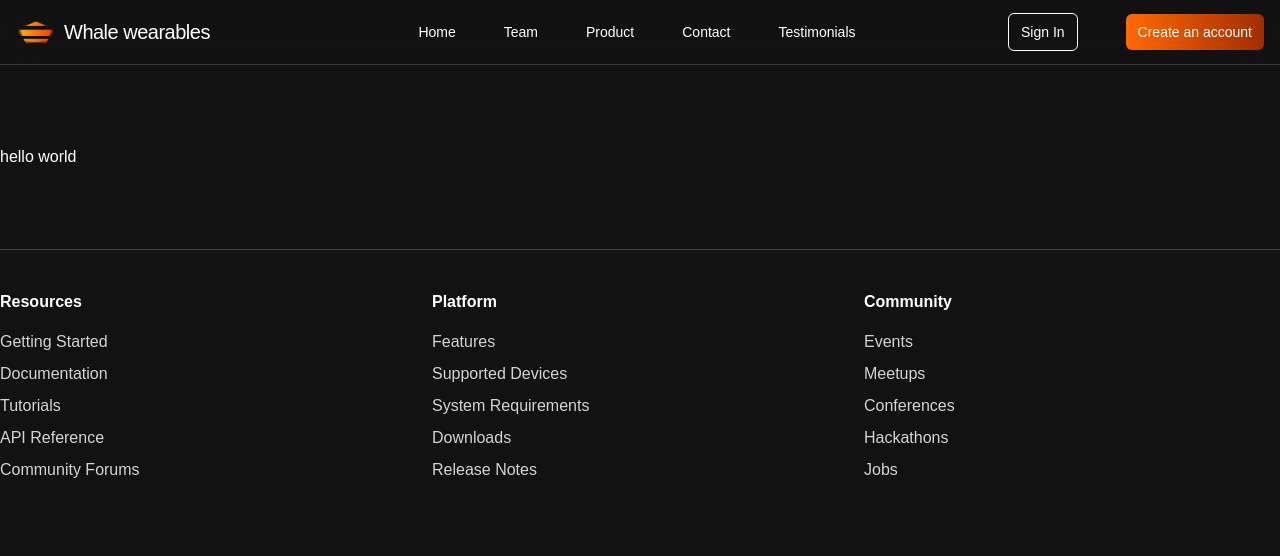
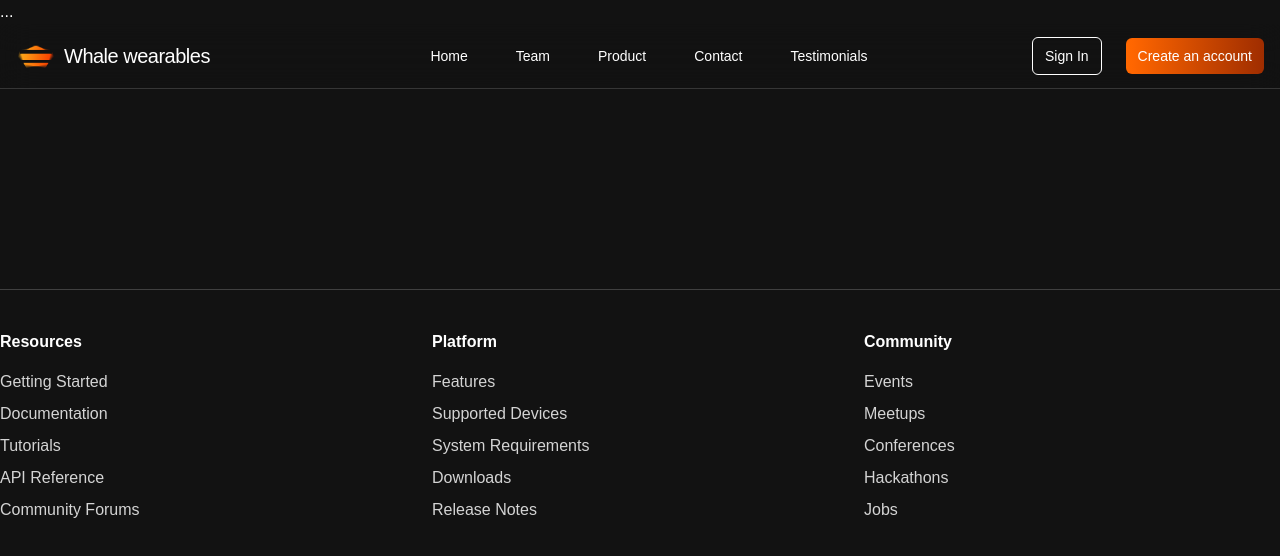
Before and after one commit to Abhishektotad17/whale-wearables, a React (Vite) app: page /login in a window 1280 px wide. Shown: the top 556 px of the page. Built offline with nearby package versions, Linux system fonts and the light colour scheme.

Commit message:
Implemented google login using Oauth and jwt-decode

```diff
--- a/package.json
+++ b/package.json
@@ -9,9 +9,11 @@
     "preview": "vite preview"
   },
   "dependencies": {
+    "@react-oauth/google": "^0.12.2",
     "@tailwindcss/postcss": "^4.0.9",
     "axios": "^1.10.0",
     "framer-motion": "^12.5.0",
+    "jwt-decode": "^4.0.0",
     "lucide-react": "^0.477.0",
     "postcss": "^8.5.3",
     "react": "^18.2.0",
--- a/src/components/Navbar.tsx
+++ b/src/components/Navbar.tsx
@@ -1,15 +1,35 @@
 import { Menu, X } from "lucide-react";
-import React, { useState } from 'react'
+import React, { useState, useEffect, useContext } from 'react'
 import logo from "../assets/logo.png";
 import { navItems } from '../constants';
+import { googleLogout } from '@react-oauth/google';
+import { useNavigate } from 'react-router-dom';
+import { AuthContext } from "../context/AuthContext";
 
 
 const Navbar = () => {
 
   const [mobileDrawerOpen, setMobileDrawerOpen] = useState(false);
+  const { user, setUser } = useContext(AuthContext);
+  const navigate = useNavigate();
+
 
     const toggleNavbar = () => {
     setMobileDrawerOpen(!mobileDrawerOpen);
+  };
+
+  useEffect(() => {
+    const userData = localStorage.getItem('user');
+    if (userData) {
+      setUser(JSON.parse(userData));
+    }
+  }, []);
+
+  const handleLogout = () => {
+    googleLogout();
+    localStorage.removeItem('user');
+    setUser(null);
+    navigate('/login');
   };
 
   return (
@@ -17,26 +37,46 @@ const Navbar = () => {
       <div className="container px-4 mx-auto relative lg:text-sm">
         <div className="flex justify-between items-center">
           <div className="flex items-center flex-shrink-0">
-                    <img className="h-10 w-10 mr-2" src={logo} alt="Logo" ></img>
+            <img className="h-10 w-10 mr-2" src={logo} alt="Logo" />
             <span className="text-xl tracking-tight">Whale wearables</span>
           </div>
+
+          {/* Nav Items */}
           <ul className="hidden lg:flex ml-14 space-x-12">
-                    {navItems.map((item,index)=>(
+            {navItems.map((item, index) => (
               <li key={index}>
                 <a href={item.href}> {item.label} </a>
               </li>
             ))}
           </ul>
-                <div className="hidden lg:flex justify-center space-x-12 items-center">
-                    <a href="#" className="py-2 px-3 border rounded-md">Sign In</a>
-                    <a href="#" className="bg-gradient-to-r from-orange-500 to-orange-800 py-2 px-3 rounded-md">Create an account</a>
+
+          {/* Desktop Auth Section */}
+          <div className="hidden lg:flex justify-center space-x-6 items-center">
+            {user ? (
+              <div className="flex items-center gap-4">
+                <img src={user.picture} alt="profile" className="w-8 h-8 rounded-full" />
+                <span>{user.name}</span>
+                <button onClick={handleLogout} className="py-2 px-3 bg-red-500 text-white rounded">Logout</button>
               </div>
+            ) : (
+              <>
+                <button onClick={() => navigate('/login')} className="py-2 px-3 border rounded-md">Sign In</button>
+                <a href="#" className="bg-gradient-to-r from-orange-500 to-orange-800 py-2 px-3 rounded-md">
+                  Create an account
+                </a>
+              </>
+            )}
+          </div>
+
+          {/* Mobile Menu Toggle */}
           <div className="lg:hidden md:flex flex-col justify-end">
             <button onClick={toggleNavbar}>
               {mobileDrawerOpen ? <X /> : <Menu />}
             </button>
           </div>
         </div>
+
+        {/* Mobile Drawer */}
         {mobileDrawerOpen && (
           <div className="fixed right-0 z-20 bg-neutral-900 w-full p-12 flex flex-col justify-center items-center lg:hidden">
             <ul>
@@ -46,17 +86,27 @@ const Navbar = () => {
                 </li>
               ))}
             </ul>
-            <div className="flex space-x-6">
-              <a href="#" className="py-2 px-3 border rounded-md">Sign In</a>
+            <div className="flex space-x-6 mt-6">
+              {user ? (
+                <>
+                  <img src={user.picture} alt="profile" className="w-8 h-8 rounded-full" />
+                  <span className="text-white">{user.name}</span>
+                  <button onClick={handleLogout} className="py-2 px-3 bg-red-500 text-white rounded">Logout</button>
+                </>
+              ) : (
+                <>
+                  <button onClick={() => navigate('/login')} className="py-2 px-3 border rounded-md">Sign In</button>
                   <a href="#" className="py-2 px-3 rounded-md bg-gradient-to-r from-orange-500 to-orange-800">
                     Create an account
                   </a>
+                </>
+              )}
             </div>
           </div>
         )}
       </div>
     </nav>
-  )
+  );
 }
 
 export default Navbar
--- /dev/null
+++ b/src/context/AuthContext.tsx
@@ -0,0 +1,26 @@
+import React, { createContext, useState, useEffect, ReactNode } from "react";
+
+interface AuthContextType {
+  user: any;
+  setUser: React.Dispatch<React.SetStateAction<any>>;
+}
+
+export const AuthContext = createContext<AuthContextType>({
+  user: null,
+  setUser: () => {},
+});
+
+export const AuthProvider = ({ children }: { children: ReactNode }) => {
+  const [user, setUser] = useState<any>(null);
+
+  useEffect(() => {
+    const storedUser = localStorage.getItem("user");
+    if (storedUser) setUser(JSON.parse(storedUser));
+  }, []);
+
+  return (
+    <AuthContext.Provider value={{ user, setUser }}>
+      {children}
+    </AuthContext.Provider>
+  );
+};
--- a/src/main.tsx
+++ b/src/main.tsx
@@ -2,9 +2,17 @@ import React from 'react'
 import ReactDOM from 'react-dom/client'
 import App from './App'
 import './index.css'
+import { GoogleOAuthProvider } from '@react-oauth/google';
+import { AuthProvider } from './context/AuthContext';
+
+const CLIENT_ID = "829277785533-b6moncq6ikqke5okefkve9uj0734n51g.apps.googleusercontent.com";
 
 ReactDOM.createRoot(document.getElementById('root') as HTMLElement).render(
   <React.StrictMode>
-    <App />
+    <GoogleOAuthProvider clientId={CLIENT_ID}>...
+      <AuthProvider>
+        <App />
+      </AuthProvider>
+    </GoogleOAuthProvider>;
   </React.StrictMode>,
 )
--- a/src/pages/Home.tsx
+++ b/src/pages/Home.tsx
@@ -43,9 +43,7 @@ const HeroSection = () => {
             </span>
         </h1>
         <p className="mt-10 text-lg text-center text-neutral-500 max-w-4xl">
-            Welcome to Whale Wearables, where innovation meets empowerment.
-            We are a groundbreaking company featured on Shark Tank, dedicated to creating wearable products that prioritize women’s safety.
-            Our mission is simple: to provide women with peace of mind and security through smart, stylish, and discreet technology.
+           {content.description}
         </p>
         <div className="flex justify-center my-10">
             <a href="#" className="bg-gradient-to-r from-orange-500 to-orange-800 py-3 px-4 mx-3 rounded-md">
--- a/src/pages/Login.tsx
+++ b/src/pages/Login.tsx
@@ -1,10 +1,30 @@
-
+import { GoogleLogin, googleLogout } from '@react-oauth/google';
+import { jwtDecode } from 'jwt-decode';
+import { useNavigate } from 'react-router-dom';
+import { AuthContext } from '../context/AuthContext';
+import { useContext } from 'react';
 
 const LoginPage = () => {
+
+  const navigate = useNavigate();
+  const { setUser } = useContext(AuthContext);
+
   return (
-    <div className="">
-      hello world
-    </div>
+    <GoogleLogin
+    onSuccess={(credentialResponse: any) => {
+      const userData: any = jwtDecode(credentialResponse.credential);
+
+      // storing the user data in local storage
+      localStorage.setItem('user', JSON.stringify(userData));
+
+      //Global state
+      setUser(userData);
+
+      navigate('/');
+    }}
+    onError={() => { console.log("Login failed"); }}
+    auto_select = {true}
+    />
   )
 }
 
```
Also changed, not shown: 1 other file (tests, documents, lock files or other folders). Lines whose indentation alone changed are shown as unchanged.
